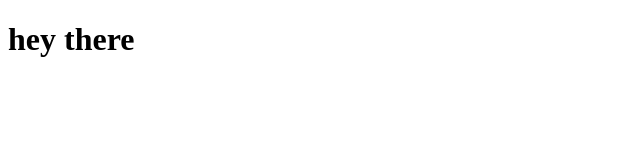
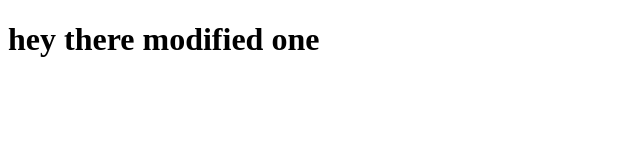
Before and after one commit to ShyamReloaded/coursera-html, a plain HTML site: page site/index.html in a window 1280 px wide. Shown: the whole page, without its empty margins (0-640 px from the left). Drawn offline with Linux system fonts and the light colour scheme.

Commit message:
My first page

```diff
--- a/site/index.html
+++ b/site/index.html
@@ -5,7 +5,7 @@
     <title>Hello coursera</title>
   </head>
   <body>
-    <h1>hey there</h1>
+    <h1>hey there modified one</h1>
 
   </body>
 </html>
```
